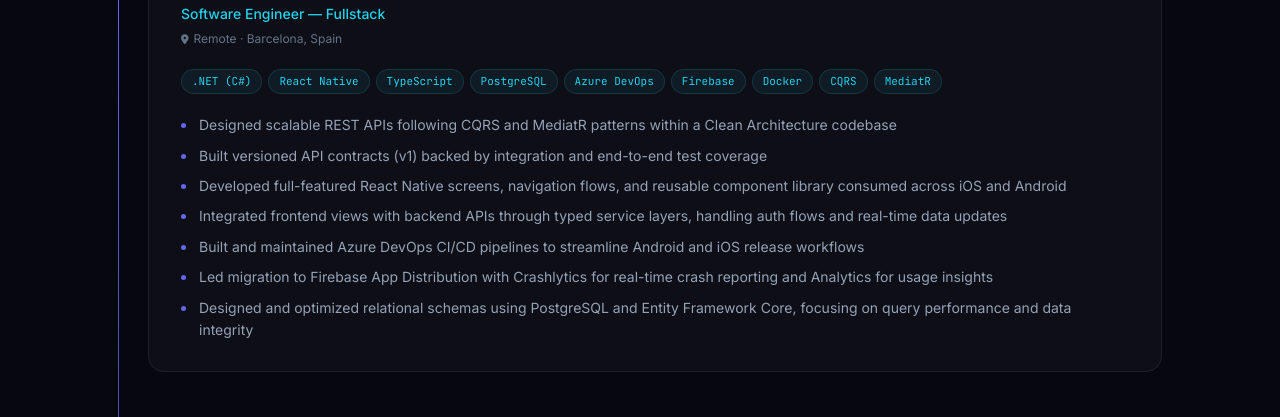
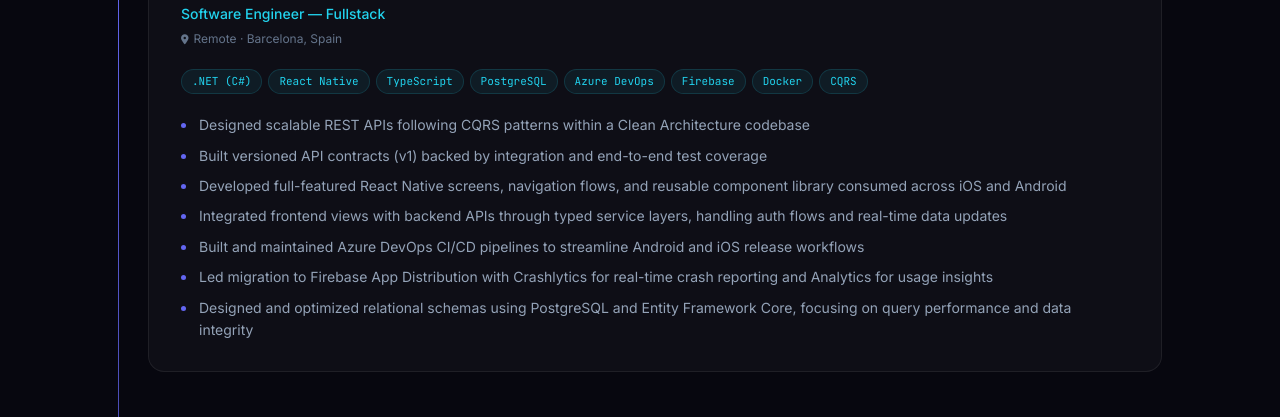
Before and after one commit to AlanTeixido/cvAlanTeixido, a plain HTML site: page index.html in a window 1280 px wide. Shown: the part 1951-2368 px from the top of the page. Drawn offline with nearby package versions, Linux system fonts and the light colour scheme; animation ran at ten frames a second.

Commit message:
feat: remove MediatR, add Next.js to frontend skills

```diff
--- a/index.html
+++ b/index.html
@@ -316,12 +316,10 @@
                 <span class="stack-pill">Firebase</span>
                 <span class="stack-pill">Docker</span>
                 <span class="stack-pill">CQRS</span>
-                <span class="stack-pill">MediatR</span>
               </div>
               <ul class="timeline-bullets">
                 <li>
-                  Designed scalable REST APIs following CQRS and MediatR
-                  patterns within a Clean Architecture codebase
+                  Designed scalable REST APIs following CQRS patterns within a Clean Architecture codebase
                 </li>
                 <li>
                   Built versioned API contracts (v1) backed by integration and
@@ -656,7 +654,6 @@
             <div class="work-tech">
               <span class="work-tech-pill"><i class="devicon-csharp-plain colored"></i>.NET (C#)</span>
               <span class="work-tech-pill"><i class="fa-solid fa-shuffle work-fa"></i>CQRS</span>
-              <span class="work-tech-pill"><i class="fa-solid fa-circle-nodes work-fa"></i>MediatR</span>
               <span class="work-tech-pill"><i class="fa-solid fa-arrow-right-arrow-left work-fa"></i>REST APIs</span>
               <span class="work-tech-pill"><i class="fa-solid fa-code-branch work-fa"></i>API Versioning</span>
             </div>
@@ -836,7 +833,6 @@
               <span class="skill-pill"><i class="devicon-dotnetcore-plain colored"></i>ASP.NET Core</span>
               <span class="skill-pill"><i class="fa-solid fa-arrow-right-arrow-left skill-icon-fa"></i>REST APIs</span>
               <span class="skill-pill"><i class="fa-solid fa-shuffle skill-icon-fa"></i>CQRS</span>
-              <span class="skill-pill"><i class="fa-solid fa-circle-nodes skill-icon-fa"></i>MediatR</span>
               <span class="skill-pill"><i class="fa-solid fa-code-branch skill-icon-fa"></i>API Versioning</span>
               <span class="skill-pill"><i class="fa-solid fa-layer-group skill-icon-fa"></i>Clean Architecture</span>
             </div>
@@ -851,6 +847,7 @@
               <div class="skill-group-name">Frontend</div>
             </div>
             <div class="skill-pills">
+              <span class="skill-pill"><i class="devicon-nextjs-plain"></i>Next.js</span>
               <span class="skill-pill"><i class="devicon-react-original colored"></i>React</span>
               <span class="skill-pill"><i class="devicon-vuejs-plain colored"></i>Vue.js</span>
               <span class="skill-pill"><i class="devicon-typescript-original colored"></i>TypeScript</span>
```
